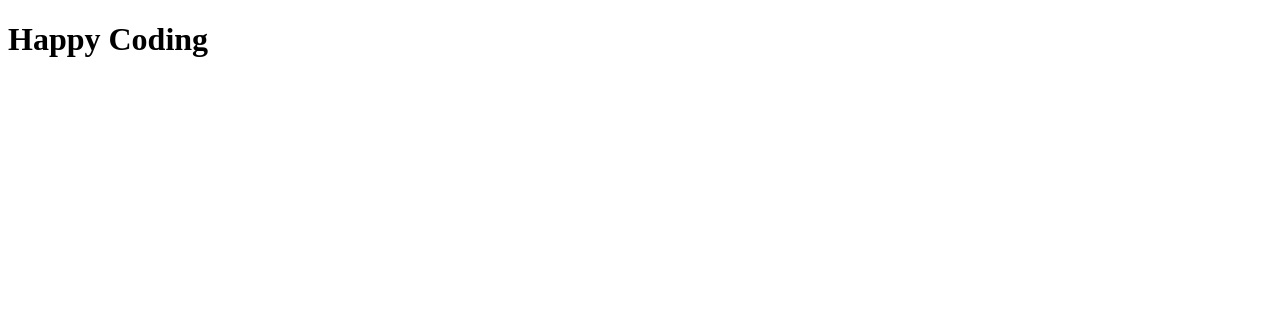
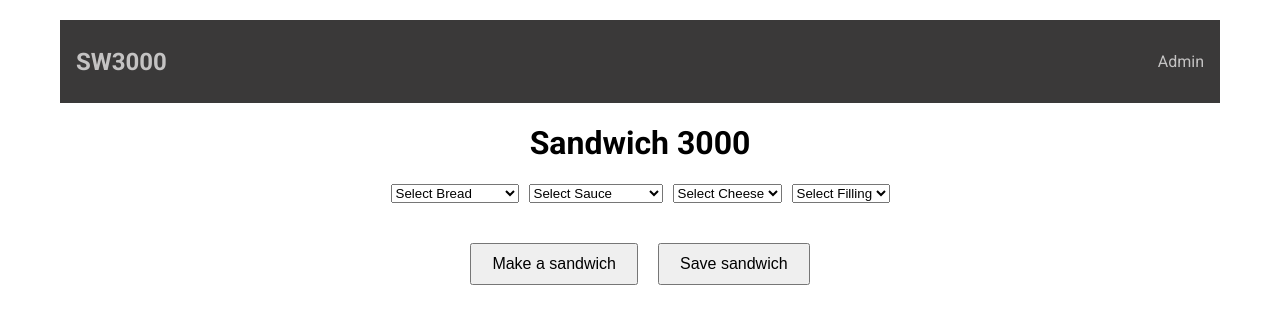
Before and after one commit to kaulex/vue-starter, a Vue app: page / in a window 1280 px wide. Shown: the top 324 px of the page. Built offline with nearby package versions, Linux system fonts and the light colour scheme.

Commit message:
CHECKPOINT

```diff
--- a/src/App.vue
+++ b/src/App.vue
@@ -1,3 +1,8 @@
 <template>
   <RouterView />
 </template>
+<style>
+body {
+  margin: 0;
+}
+</style>
--- /dev/null
+++ b/src/components/topbar.vue
@@ -0,0 +1,42 @@
+< <template>
+    <nav class="topbar">
+        <div class="logo">SW3000</div>
+        <ul class="nav-links">
+            <li><a href="/">Admin</a></li>
+        </ul>
+    </nav>
+</template>
+
+    <script setup lang="ts">
+
+</script>
+
+    <style scoped>
+    .topbar {
+        display: flex;
+        justify-content: space-between;
+        align-items: center;
+        padding: 1rem;
+        background-color: #3a3939;
+    }
+
+    .logo {
+        font-size: 1.5rem;
+        font-weight: bold;
+        color: #c4c3c3;
+    }
+
+    .nav-links {
+        display: flex;
+        list-style: none;
+    }
+
+    .nav-links li {
+        margin-left: 1rem;
+    }
+
+    .nav-links a {
+        text-decoration: none;
+        color: #c4c3c3;
+    }
+</style>
--- a/src/pages/index.vue
+++ b/src/pages/index.vue
@@ -1,3 +1,153 @@
 <template>
-  <h1>Happy Coding</h1>
+  <div class="container">
+    <Topbar />
+    <h1>Sandwich 3000</h1>
+    <div class="filters">
+      <select v-model="selectedBread">
+        <option value="">Select Bread</option>
+        <option v-for="bread in breads" :key="bread" :value="bread">{{ bread }}</option>
+      </select>
+
+      <select v-model="selectedSauce">
+        <option value="">Select Sauce</option>
+        <option v-for="sauce in sauces" :key="sauce" :value="sauce">{{ sauce }}</option>
+      </select>
+
+      <select v-model="selectedCheese">
+        <option value="">Select Cheese</option>
+        <option v-for="cheese in cheeses" :key="cheese" :value="cheese">{{ cheese }}</option>
+      </select>
+
+      <select v-model="selectedFilling">
+        <option value="">Select Filling</option>
+        <option v-for="filling in fillings" :key="filling" :value="filling">{{ filling }}</option>
+      </select>
+    </div>
+    <div class="sandwich-lists">
+      <ul v-if="sandwiches && sandwiches.length > 0">
+        <h2>Created sandwiches:</h2>
+        <li v-for="sandwich in sandwiches" :key="sandwich">
+          {{ sandwich }}
+        </li>
+      </ul>
+      <ul v-if="favoriteSandwiches && favoriteSandwiches.length > 0">
+        <h2>Favorite Sandwiches:</h2>
+        <li v-for="favoriteSandwich in favoriteSandwiches" :key="favoriteSandwich">
+          {{ favoriteSandwich }}
+        </li>
+      </ul>
+      <ul v-if="isFiltering">
+        <h2>Filtered sandwiches:</h2>
+        <li v-for="filteredSandwich in filterSandwiches" :key="filteredSandwich">
+          {{ filteredSandwich }}
+        </li>
+      </ul>
+    </div>
+    <h3>{{ createdSandwich }}</h3>
+    <div class="button-group">
+      <button @click="makeSandwich">Make a sandwich</button>
+      <button @click="saveSandwich(createdSandwich)">Save sandwich</button>
+    </div>
+  </div>
 </template>
+<script setup lang="ts">
+import Topbar from '@/components/topbar.vue';
+import { computed, ref } from 'vue';
+import { useDefaultStore } from '@/stores/use-default-store';
+
+const store = useDefaultStore();
+
+const {
+  breads,
+  sauces,
+  cheeses,
+  fillings,
+  sandwiches,
+  addSandwich,
+  favoriteSandwiches,
+  addToFavorites
+} = store;
+
+const createdSandwich = ref<string>('');
+const selectedBread = ref<string>('');
+const selectedSauce = ref<string>('');
+const selectedCheese = ref<string>('');
+const selectedFilling = ref<string>('');
+
+const isFiltering = computed(() => {
+  return selectedBread.value || selectedSauce.value || selectedCheese.value || selectedFilling.value;
+});
+
+const filterSandwiches = computed(() => {
+  return sandwiches.filter(sandwich => {
+    const matchesBread = !selectedBread.value || sandwich.includes(selectedBread.value);
+    const matchesSauce = !selectedSauce.value || sandwich.includes(selectedSauce.value);
+    const matchesCheese = !selectedCheese.value || sandwich.includes(selectedCheese.value);
+    const matchesFilling = !selectedFilling.value || sandwich.includes(selectedFilling.value);
+    return matchesBread && matchesSauce && matchesCheese && matchesFilling;
+  });
+});
+
+
+const makeSandwich = (): void => {
+  const randomBread = breads[Math.floor(Math.random() * breads.length)];
+  const randomSauce = sauces[Math.floor(Math.random() * sauces.length)];
+  const randomCheese = cheeses[Math.floor(Math.random() * cheeses.length)];
+  const randomFilling = fillings[Math.floor(Math.random() * fillings.length)];
+  createdSandwich.value = `${randomBread} with ${randomSauce}, ${randomCheese}, and ${randomFilling}`;
+  addSandwich(createdSandwich.value);
+};
+
+const saveSandwich = (sandwich: string): void => {
+  if (sandwich && !favoriteSandwiches.includes(sandwich)) {
+    addToFavorites(sandwich);
+  }
+};
+
+
+</script>
+<style scoped>
+@import url('https://fonts.googleapis.com/css2?family=Roboto:wght@400;700&display=swap');
+
+.container {
+  font-family: 'Roboto', sans-serif;
+  max-width: 1200px;
+  margin: 0 auto;
+  padding: 20px;
+  text-align: center;
+}
+
+.filters {
+  display: flex;
+  justify-content: center;
+  gap: 10px;
+  margin-bottom: 20px;
+}
+
+.sandwich-lists {
+  display: flex;
+  justify-content: space-between;
+  gap: 20px;
+}
+
+ul {
+  flex: 1;
+  text-align: left;
+  padding: 0;
+  list-style-type: none;
+}
+
+h2 {
+  margin-top: 0;
+}
+
+.button-group {
+  margin-top: 20px;
+}
+
+button {
+  margin: 0 10px;
+  padding: 10px 20px;
+  font-size: 16px;
+}
+</style>
--- a/src/stores/use-default-store.ts
+++ b/src/stores/use-default-store.ts
@@ -1,5 +1,54 @@
-import { defineStore } from 'pinia';
+import { defineStore } from "pinia";
+import { ref } from "vue";
 
-export const useDefaultStore = defineStore('default', () => {
+export const useDefaultStore = defineStore("default", () => {
+  const breads: string[] = [
+    "Baguette",
+    "Ciabatta",
+    "Pain de seigle",
+    "Wrap",
+    "Pain aux céréales",
+  ];
 
-})
+  const sauces: string[] = [
+    "Mayonnaise",
+    "Moutarde",
+    "Pesto",
+    "Sauce barbecue",
+    "Sauce aigre-douce",
+  ];
+
+  const cheeses: string[] = [
+    "Cheddar",
+    "Mozzarella",
+    "Gouda",
+    "Emmental",
+    "Roquefort",
+  ];
+
+  const fillings: string[] = ["Jambon", "Poulet", "Saumon", "Thon", "Bacon"];
+
+  const sandwiches = ref<string[]>([]);
+  const favoriteSandwiches = ref<string[]>([]);
+
+  const addSandwich = (sandwich: string) => {
+    sandwiches.value.push(sandwich);
+  };
+
+  const addToFavorites = (sandwich: string) => {
+    if (!favoriteSandwiches.value.includes(sandwich)) {
+      favoriteSandwiches.value.push(sandwich);
+    }
+  };
+
+  return {
+    breads,
+    sauces,
+    cheeses,
+    fillings,
+    sandwiches,
+    favoriteSandwiches,
+    addSandwich,
+    addToFavorites,
+  };
+});
```
Also changed, not shown: 2 other files (tests, documents, lock files or other folders).
